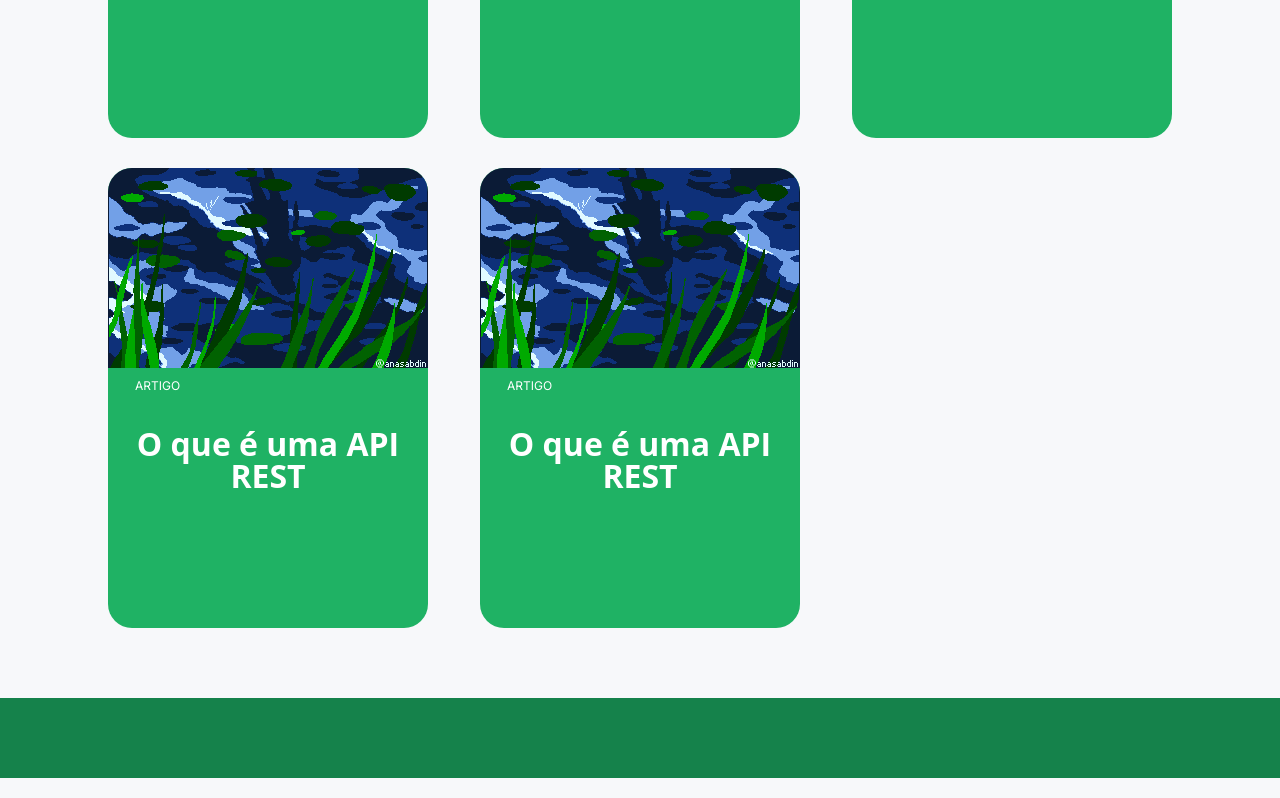
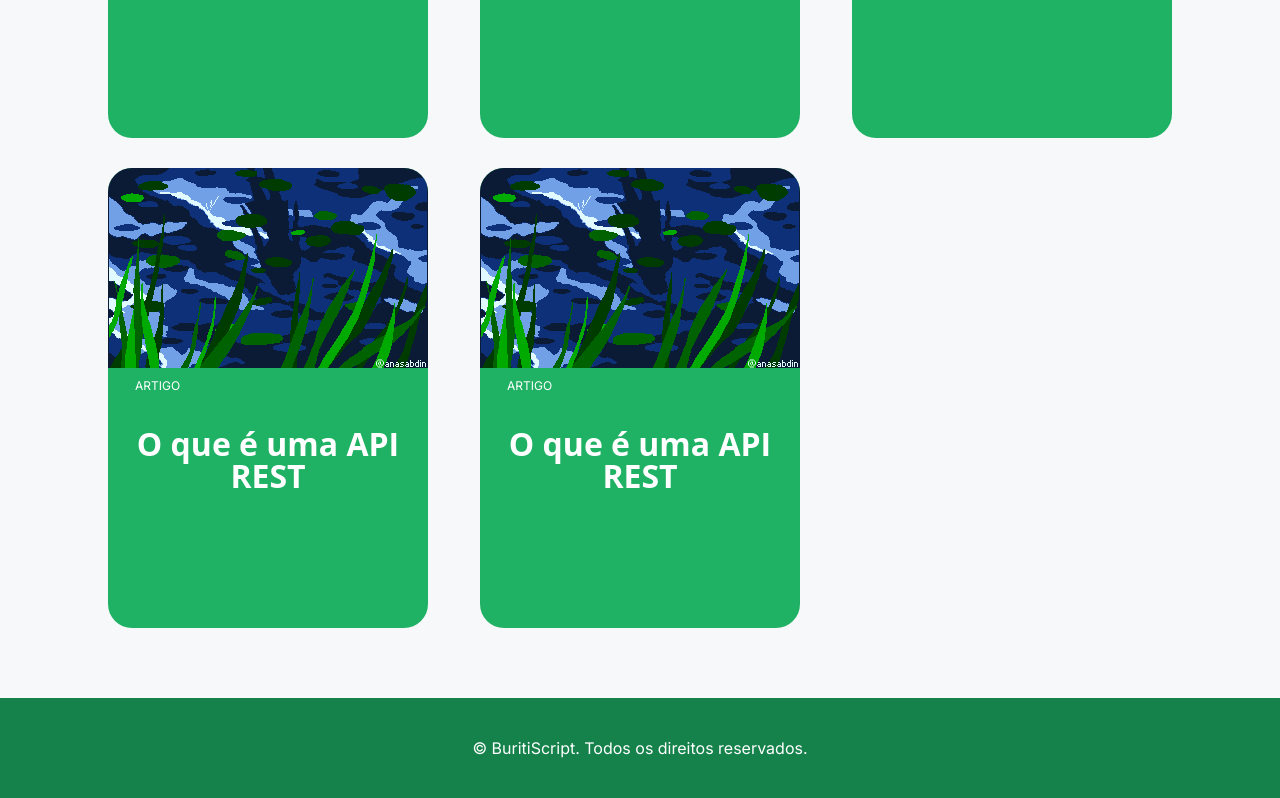
Before and after one commit to BuritiScript/buritiscript-frontend, a Next.js app: page / in a window 1280 px wide. Shown: the part 466-1264 px from the top of the page. Built offline with nearby package versions, Linux system fonts and the light colour scheme.

Commit message:
adicionado conteudo ao Footer

```diff
--- a/src/components/Footer/index.tsx
+++ b/src/components/Footer/index.tsx
@@ -3,7 +3,9 @@ import styles from './styles.module.scss';
 export function Footer() {
   return (
     <footer className={styles.footerContainer}>
-
+      <div className="container">
+			  <p>&copy; BuritiScript. Todos os direitos reservados.</p>
+		  </div>
     </footer>
   );
 }
```
